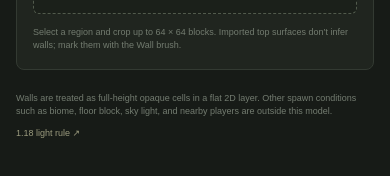
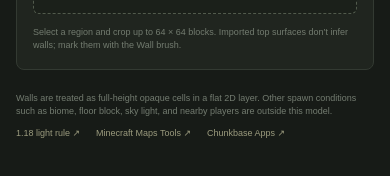
Before and after one commit to furinobu/minecraft-torch-planner, a React (Vite) app: page / in a window 390 px wide. Shown: the part 1284-1460 px from the top of the page. Built offline with nearby package versions, Linux system fonts and the light colour scheme.

Commit message:
Add related Minecraft tool links

```diff
--- a/src/App.tsx
+++ b/src/App.tsx
@@ -461,7 +461,14 @@ export default function App() {
       </div>
 
       {utility === "slimes" && <SlimeChunkFinder />}
-      {utility === "torches" ? <footer className="footnote"><span>Walls are treated as full-height opaque cells in a flat 2D layer. Other spawn conditions such as biome, floor block, sky light, and nearby players are outside this model.</span><a href="https://feedback.minecraft.net/hc/en-us/articles/4415128577293-Minecraft-Java-Edition-1-18" target="_blank" rel="noreferrer">1.18 light rule ↗</a></footer> : <footer className="footnote"><span>Slime chunk results use the Java Edition seed algorithm. The 16 × 16 display is a 256 × 256 block square, with coordinates aligned to chunk borders.</span></footer>}
+      <footer className="footnote">
+        <span>{utility === "torches" ? "Walls are treated as full-height opaque cells in a flat 2D layer. Other spawn conditions such as biome, floor block, sky light, and nearby players are outside this model." : "Slime chunk results use the Java Edition seed algorithm. The 16 × 16 display is a 256 × 256 block square, with coordinates aligned to chunk borders."}</span>
+        <nav className="footnote-links" aria-label="Minecraft references and tools">
+          {utility === "torches" && <a href="https://feedback.minecraft.net/hc/en-us/articles/4415128577293-Minecraft-Java-Edition-1-18" target="_blank" rel="noreferrer">1.18 light rule ↗</a>}
+          <a href="https://www.minecraftmaps.com/tools" target="_blank" rel="noreferrer">Minecraft Maps Tools ↗</a>
+          <a href="https://www.chunkbase.com/apps" target="_blank" rel="noreferrer">Chunkbase Apps ↗</a>
+        </nav>
+      </footer>
     </main>
   );
 }
--- a/src/style.css
+++ b/src/style.css
@@ -135,6 +135,7 @@ input[type=number]::-webkit-inner-spin-button, input[type=number]::-webkit-outer
 .footnote { display: flex; justify-content: space-between; gap: 20px; padding: 22px 0; color: #737c70; font-size: 9px; line-height: 1.5; }
 .footnote a { color: #9b9b7e; white-space: nowrap; text-decoration: none; }
 .footnote a:hover { color: var(--accent); }
+.footnote-links { display: flex; flex-wrap: wrap; justify-content: flex-end; gap: 8px 16px; }
 
 @media (max-width: 980px) {
   .shell { padding: 0 28px 24px; }
@@ -163,4 +164,5 @@ input[type=number]::-webkit-inner-spin-button, input[type=number]::-webkit-outer
   .slime-result-heading { align-items: flex-start; flex-direction: column; }
   .slime-coordinate-summary { grid-template-columns: 1fr; }
   .footnote { flex-direction: column; gap: 8px; }
+  .footnote-links { justify-content: flex-start; }
 }
```
